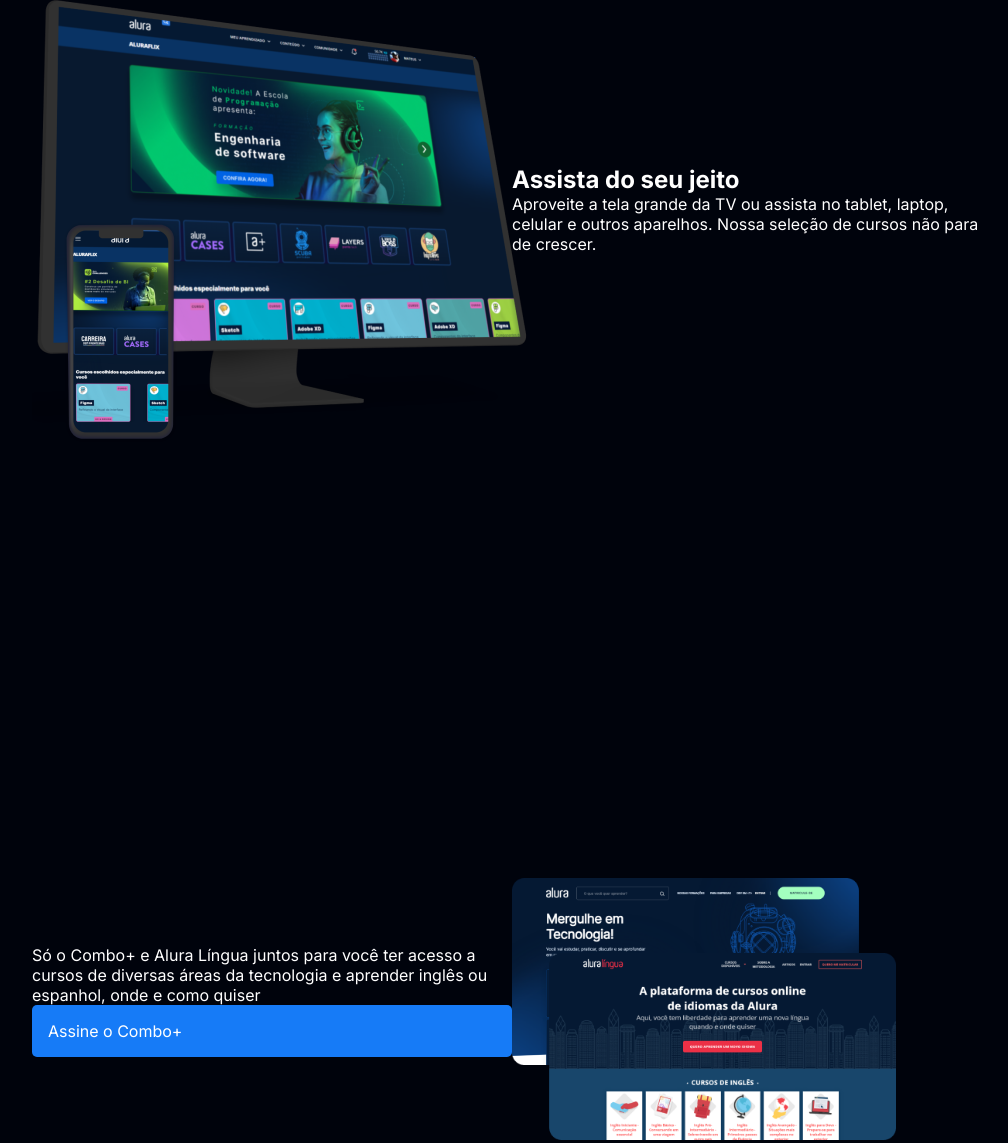
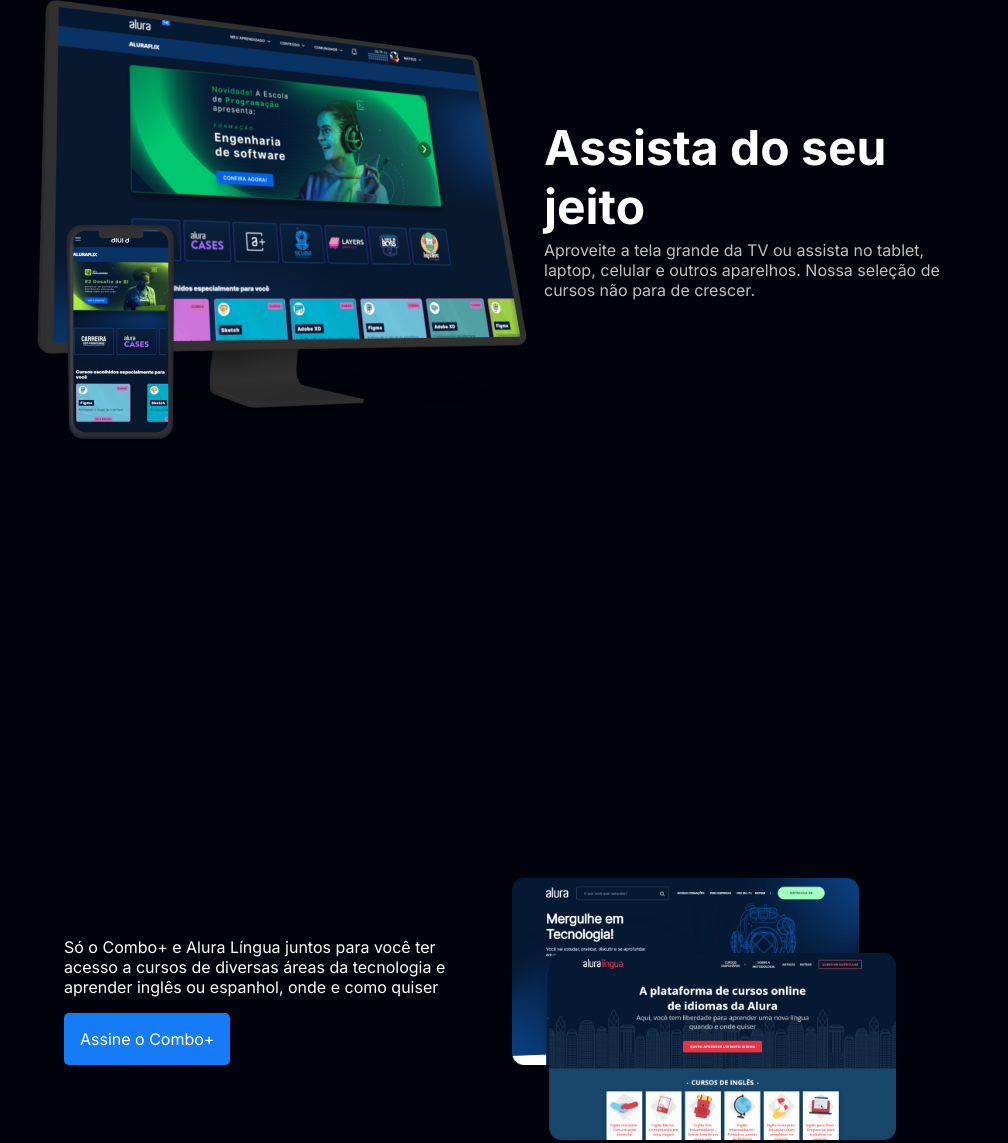
Before and after one commit to BrunoMendes007/Alura-Plus, a plain HTML site: page index.html in a window 1280 px wide. Shown: the part 991-2134 px from the top of the page, without its empty margins (128-1136 px from the left). Drawn offline with Linux system fonts and the light colour scheme.

Commit message:
botão secundario

```diff
--- a/index.html
+++ b/index.html
@@ -15,7 +15,7 @@
         <div class="container__caixa">
             <h1>Com o Combo+, você pode aproveitar a Alura+ e o Alura Língua por preço único.</h1>
             <img src="img/Combo.png" alt="O combo é a junção do alura+ e o alura língua" class="container__imagem">
-            <a href="www.alura.com.br" class="container__botao">Assine por 12x de R$ 120,00*></a>
+            <a href="www.alura.com.br" class="container__botao">Assine por 12x de R$ 120,00*</a>
             <p class="container__aviso">*O preço pode variar caso a assinatura seja feita em outros planos.</p>
         </div>
     </section>
--- a/style.css
+++ b/style.css
@@ -63,3 +63,19 @@ body{
     align-items:center;
     margin: 0 10em;
 }
+.descricao__titulo{
+    font-weight:700;
+    font-size: 48px;
+    color:var(--branco-principal);
+    margin-bottom:0.1em;
+}
+.descricao__texto{
+    color:var(--cinza-secundario);
+}
+.secundario__botao{
+    display: inline-block;
+    margin-top:1em;
+}
+.container__descricao{
+    padding:2em;
+}
```
